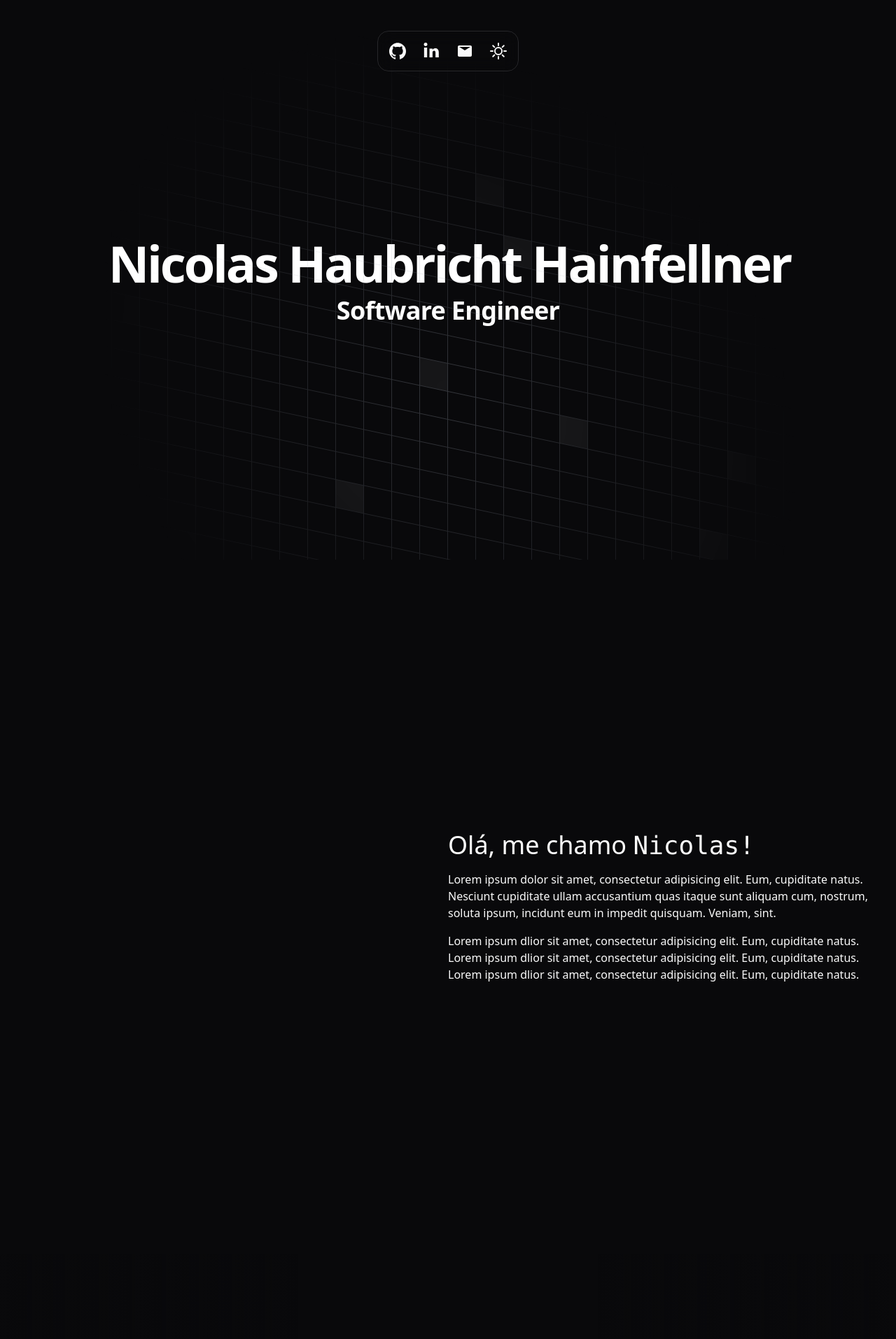
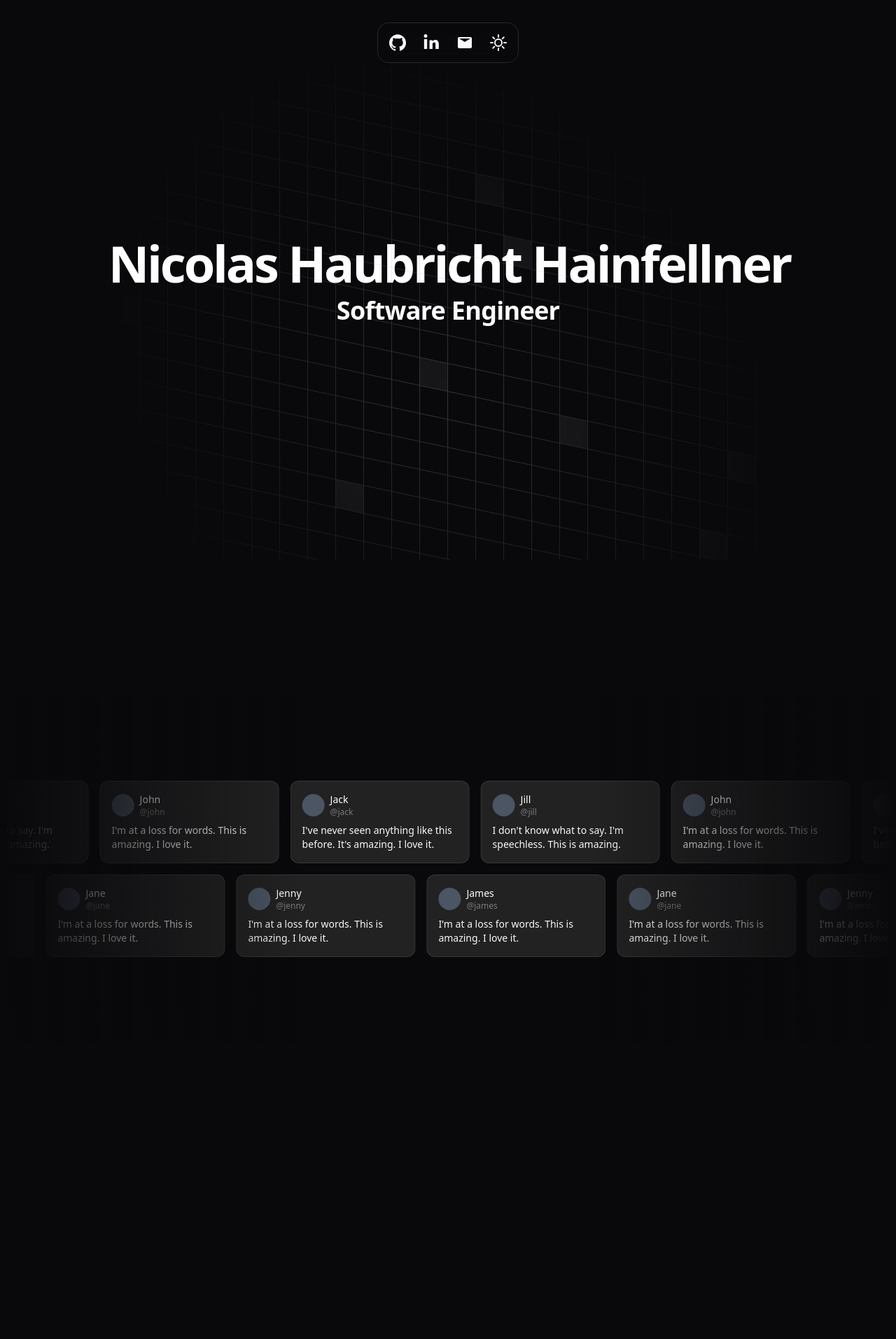
Before and after one commit to NicolasHaubricht/Portfolio, a React (Vite) app: page / in a window 1280 px wide. Shown: the top 1914 px of the page at 70% size. After the commit the page ends 1588 px from the top, so only its background shows below. Built offline with nearby package versions, Linux system fonts and the light colour scheme.

Commit message:
Alterando nav e home

```diff
--- a/src/components/Nav/Nav.tsx
+++ b/src/components/Nav/Nav.tsx
@@ -2,10 +2,8 @@
 
 const Nav = () => {
     return (
-        <nav className="p-3 fixed w-full flex justify-center z-50">
-            <div>
+        <nav className="w-full fixed flex justify-center z-50">
                 <ItemsNav/>
-            </div>
         </nav>
     )
 }
--- a/src/routes/Home/Home.tsx
+++ b/src/routes/Home/Home.tsx
@@ -1,5 +1,4 @@
 "use client";
-
 import { cn } from "@/lib/utils";
 import AnimatedGridPattern from "../../components/ui/animated-grid-pattern";
 import Marquee from "../../components/ui/marquee";
@@ -41,25 +40,16 @@
             </section>
 
             {/* Sobre Mim */}
-            <section className="min-h-dvh flex bg-white dark:bg-background mx-10">
-                <div className="w-1/2">
+            <section>
 
-                </div>
-                <aside className="w-1/2 flex flex-col justify-center gap-4">
-                    <h1 className="font-display text-4xl">Olá, me chamo <strong className="font-extralight font-mono">Nicolas!</strong></h1>
-                    <p>Lorem ipsum dolor sit amet, consectetur adipisicing elit. Eum, cupiditate natus. Nesciunt cupiditate ullam accusantium quas itaque sunt aliquam cum, nostrum, soluta ipsum, incidunt eum in impedit quisquam. Veniam, sint.</p>
-                    <ul>
-                        <li>Lorem ipsum dlior sit amet, consectetur adipisicing elit. Eum, cupiditate natus.</li>
-                        <li>Lorem ipsum dlior sit amet, consectetur adipisicing elit. Eum, cupiditate natus.</li>
-                        <li>Lorem ipsum dlior sit amet, consectetur adipisicing elit. Eum, cupiditate natus.</li>
-                    </ul>
-                </aside>
             </section>
 
             <section>
-                <div>
-                    <MarqueeDemo />
-                </div>
+                <MarqueeDemo />
+            </section>
+
+            <section>
+
             </section>
         </main>
     )
@@ -146,7 +136,7 @@
 export function MarqueeDemo() {
 
     return (
-        <div className="relative flex h-[500px] w-full flex-col items-center justify-center overflow-hidden rounded-lg bg-background md:shadow-xl">
+        <div className="relative flex h-[500px] w-full flex-col items-center justify-center overflow-hidden rounded-lg bg-background">
             <Marquee pauseOnHover className="[--duration:20s]">
                 {firstRow.map((review) => (
                     <ReviewCard key={review.username} {...review} />
```
